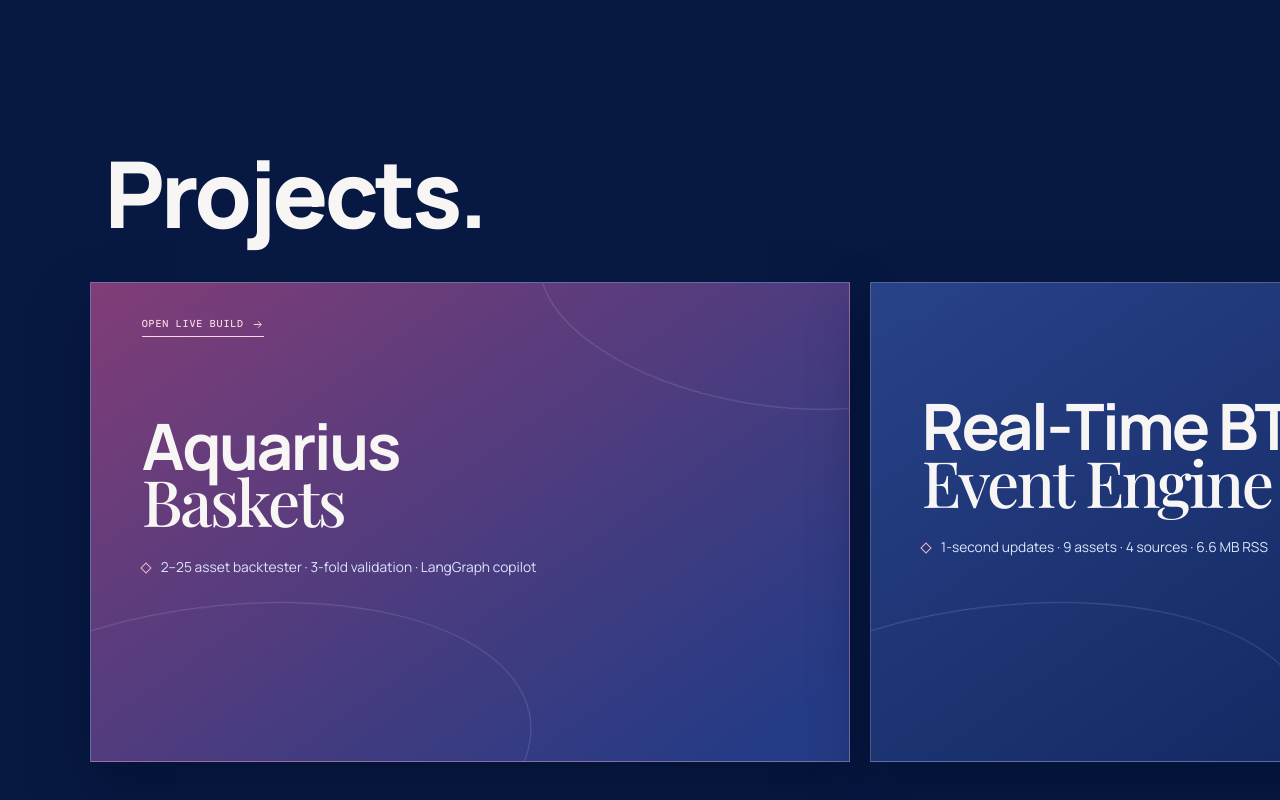
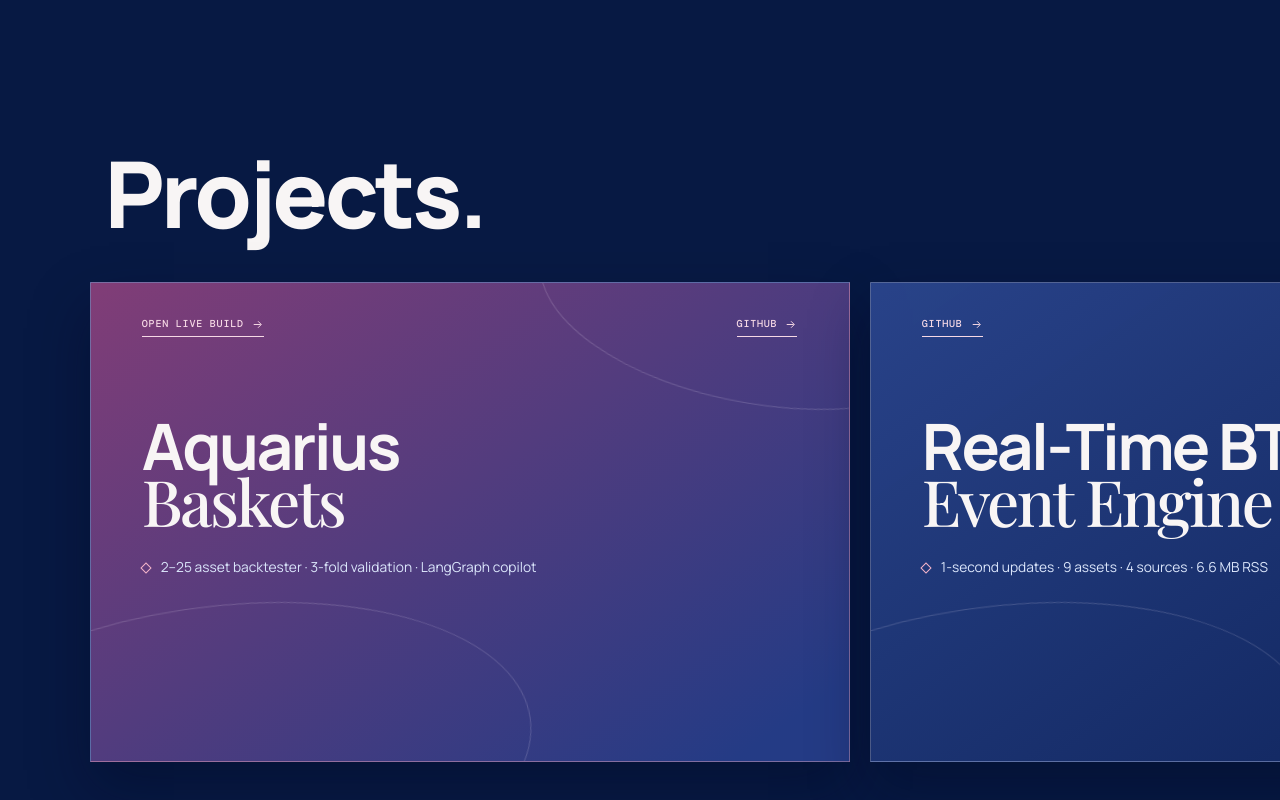
Before and after one commit to Pranay-Katari/website, a React (Vite) app: page / in a window 1280 px wide. Shown: the part 1936-2736 px from the top of the page. Built offline with nearby package versions, Linux system fonts and the light colour scheme; a web font is replaced by a local one.

Commit message:
Expand portfolio projects with GitHub links

```diff
--- a/src/main.jsx
+++ b/src/main.jsx
@@ -9,10 +9,12 @@
 ];
 
 const projects = [
-  { title: 'Aquarius\nBaskets', accent: 'rose', href: 'https://aquariusbaskets.app', cta: 'Open live build', details: ['2–25 asset backtester · 3-fold validation · LangGraph copilot'] },
-  { title: 'Real-Time BTC\nEvent Engine', accent: 'blue', details: ['1-second updates · 9 assets · 4 sources · 6.6 MB RSS'] },
-  { title: 'Palladium\nIntelligence Agent', accent: 'lavender', details: ['Multi-task LSTM · 60-day OHLCV · LangGraph agents'] },
+  { title: 'Aquarius\nBaskets', accent: 'rose', href: 'https://aquariusbaskets.app', cta: 'Open live build', github: 'https://github.com/Pranay-Katari/aquariusETF', details: ['2–25 asset backtester · 3-fold validation · LangGraph copilot'] },
+  { title: 'Real-Time BTC\nEvent Engine', accent: 'blue', github: 'https://github.com/Pranay-Katari/BTC-Analysis-Terminal', details: ['1-second updates · 9 assets · 4 sources · 6.6 MB RSS'] },
+  { title: 'Palladium\nIntelligence Agent', accent: 'lavender', github: 'https://github.com/Pranay-Katari/PalladiumAgent', details: ['Multi-task LSTM · 60-day OHLCV · LangGraph agents'] },
   { title: 'Dynamic Memory\nAllocator', accent: 'ice', details: ['C allocator · 16-byte alignment · segregated free lists'] },
+  { title: 'Housing\nAI', accent: 'rose', github: 'https://github.com/Pranay-Katari/HousingAI', details: ['Transformer + PyTorch real-estate modeling · context-aware inputs'] },
+  { title: 'Centauri\nOnline', accent: 'ice', github: 'https://github.com/Pranay-Katari/CentauriOnline', details: ['Browser IDE · file persistence · MySQL-backed storage'] },
 ];
 
 function Arrow() { return <svg viewBox="0 0 24 24" aria-hidden="true"><path d="M5 12h13M13 6l6 6-6 6" /></svg>; }
@@ -29,7 +31,7 @@
       <div className="hero-footer"><span>Available for Summer 2027</span><MountainMark /><span>Scroll to descend</span></div>
     </section>
     <section className="experience-section" id="work"><div className="section-heading" data-reveal><h2>Experience.</h2></div><div className="trail">{experience.map((item, index) => <article className="experience-entry" data-reveal key={item.company}><div className="trail-pin"><span>{String(index + 1).padStart(2, '0')}</span></div><div className="experience-head"><div><p>{item.role}</p><h3>{item.company}</h3></div><div className="experience-date"><time>{item.dates}</time><span>{item.place}</span></div></div><ul>{item.details.map((detail) => <li key={detail}>{detail}</li>)}</ul></article>)}</div></section>
-    <section className="project-section" id="projects"><div className="section-heading project-heading" data-reveal><h2>Projects.</h2></div><div className="project-rail">{projects.map((project) => <article className={`project-panel ${project.accent}`} data-reveal key={project.title}><div className="project-sky" aria-hidden="true"><span /><span /><span /></div>{project.href && <div className="project-panel-head"><a href={project.href} target="_blank" rel="noreferrer">{project.cta} <Arrow /></a></div>}<h3>{project.title.split('\n').map((line) => <span key={line}>{line}</span>)}</h3><ul>{project.details.map((detail) => <li key={detail}>{detail}</li>)}</ul></article>)}</div></section>
+    <section className="project-section" id="projects"><div className="section-heading project-heading" data-reveal><h2>Projects.</h2></div><div className="project-rail">{projects.map((project) => <article className={`project-panel ${project.accent}`} data-reveal key={project.title}><div className="project-sky" aria-hidden="true"><span /><span /><span /></div>{(project.href || project.github) && <div className="project-panel-head project-actions">{project.href && <a href={project.href} target="_blank" rel="noreferrer">{project.cta} <Arrow /></a>}{project.github && <a href={project.github} target="_blank" rel="noreferrer">GitHub <Arrow /></a>}</div>}<h3>{project.title.split('\n').map((line) => <span key={line}>{line}</span>)}</h3><ul>{project.details.map((detail) => <li key={detail}>{detail}</li>)}</ul></article>)}</div></section>
     <footer><div><p>Pranay<br /><em>Katari.</em></p><a className="button button-rose" href="mailto:pranaykatari001@gmail.com">Email <Arrow /></a></div><div className="footer-links"><a href="https://github.com/Pranay-Katari" target="_blank" rel="noreferrer">GitHub</a><a href="https://www.linkedin.com/in/pranaykatari" target="_blank" rel="noreferrer">LinkedIn</a><a href="/PranayKatari_Resume.pdf" target="_blank" rel="noreferrer">Resume</a><span>© 2026 Pranay Katari</span></div></footer>
   </main>;
 }
```
